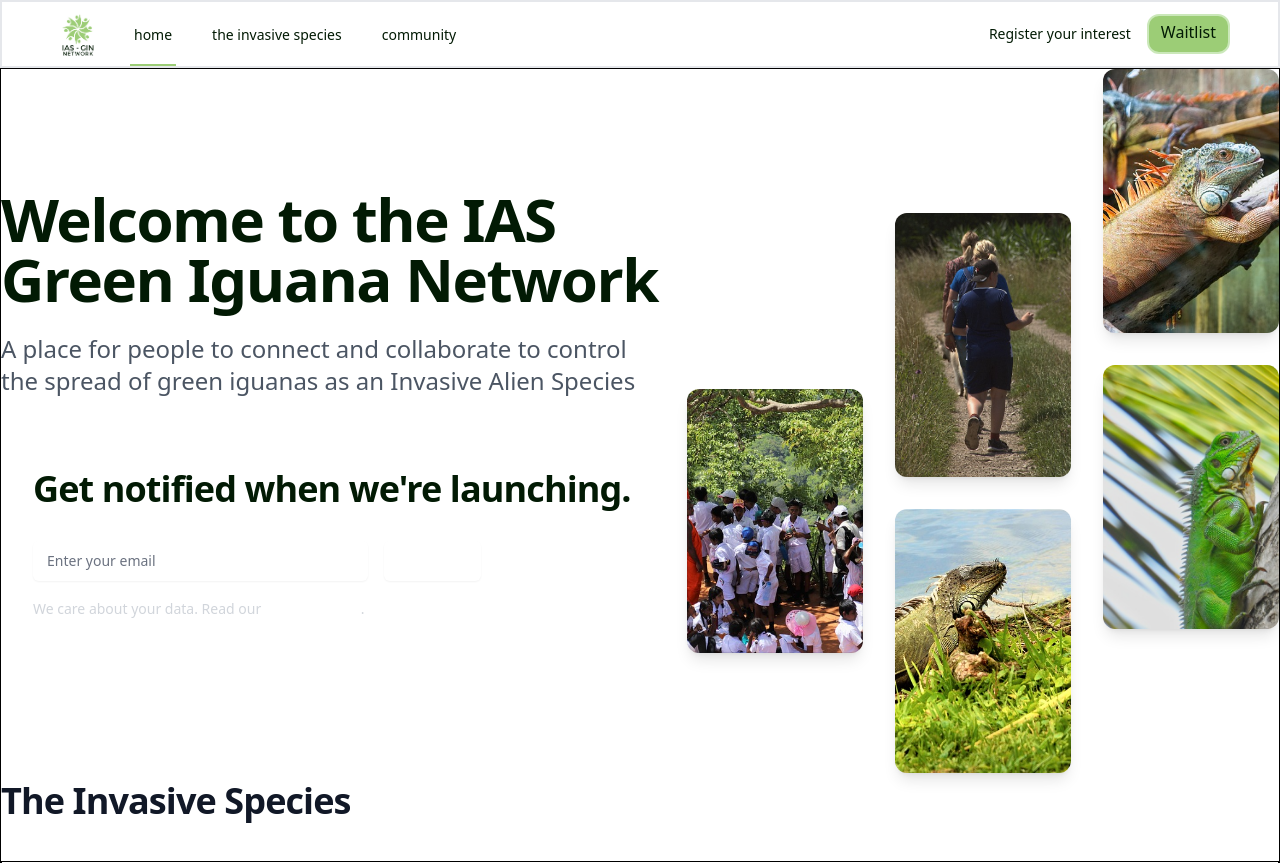
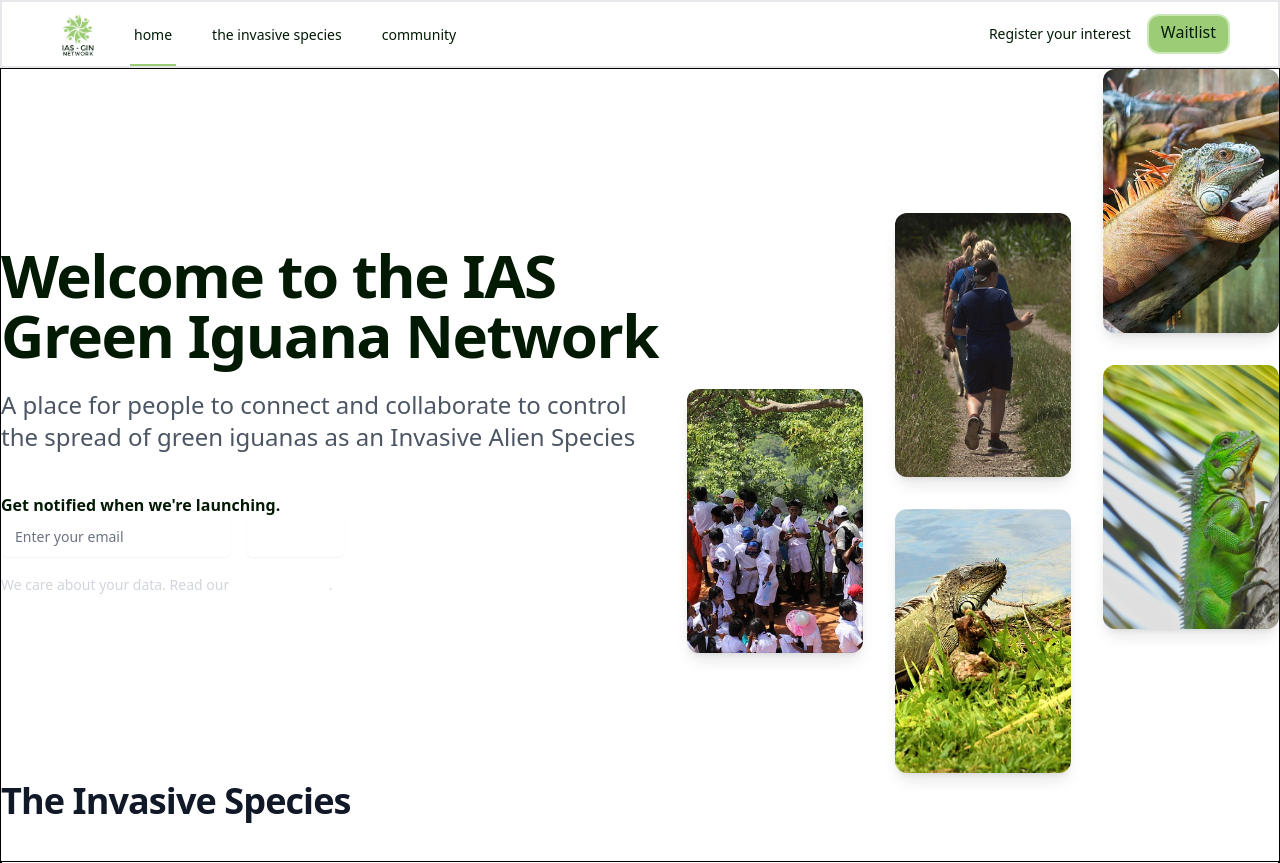
Before and after one commit to Ed-TheVisionMaker/green-ig-ias-network, a Next.js app: page / in a window 1280 px wide. Shown: the top 863 px of the page. Built offline with nearby package versions, Linux system fonts and the light colour scheme; a web font is replaced by a local one.

Commit message:
style: removed waitlist margin and padding

```diff
--- a/components/Waitlist.tsx/index.tsx
+++ b/components/Waitlist.tsx/index.tsx
@@ -32,12 +32,12 @@ export default function Waitlist() {
     return (
         <div
         id='waitlist'
-        className="relative bg-lightGreen p-8 rounded-3xl">
+        className="relative bg-lightGreen rounded-3xl">
             {showAnimation && (
                 <div className="absolute top-0 left-0 w-full h-full bg-gradient-to-l from-gray-900 to-transparent"></div>
             )}
-            <div className="mx-auto max-w-7xl">
-                <h2 className="max-w-2xl text-3xl font-bold tracking-tight sm:pb-6 lg:pb-8 text-ginBlack sm:text-4xl xl:max-w-none xl:flex-auto">
+            <div className="">
+                <h2 className="font-bold text-ginBlack">
                     Get notified when we're launching.
                 </h2>
                 <form className="w-full max-w-md" onSubmit={handleSubmit}>
```
